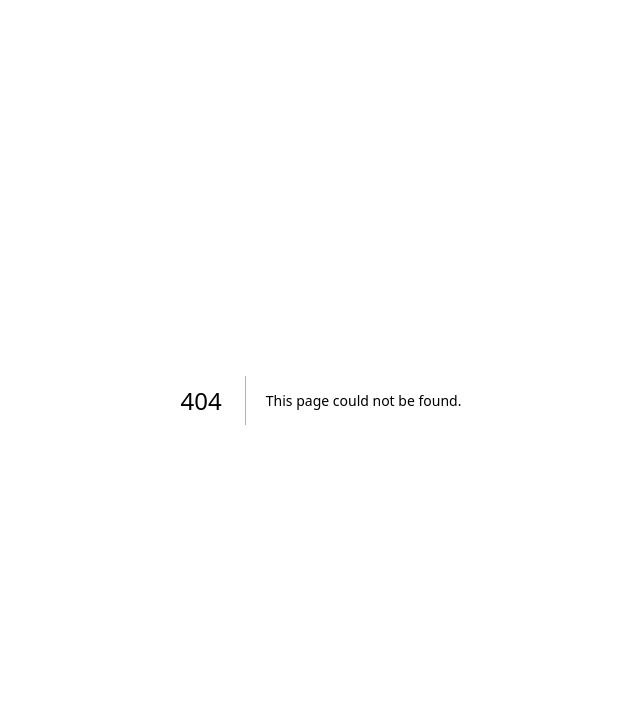
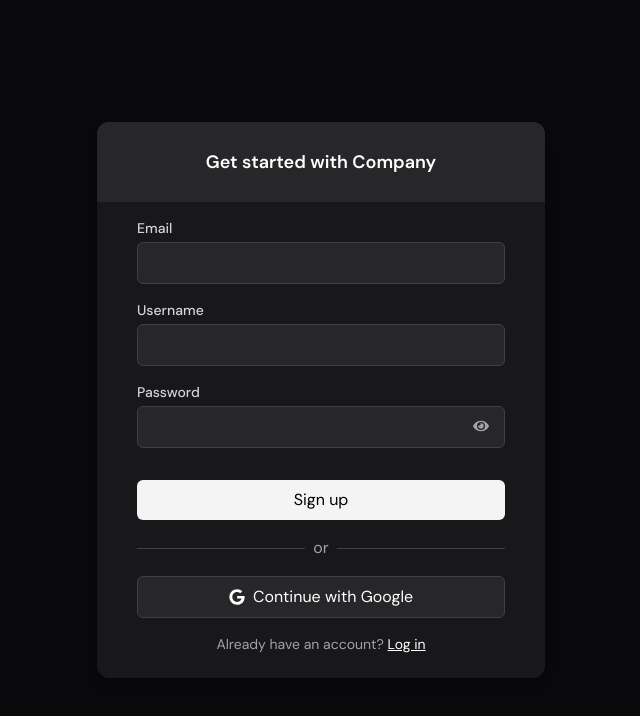
Before and after one commit to lklkevin/pear, a Next.js app in the folder app/frontend/: page /signup in a window 1280 px wide. Before the commit this address had no page. Shown: the top 716 px of the page, without its empty margins (319-959 px from the left). Built offline with nearby package versions, Linux system fonts and the light colour scheme.

Commit message:
made signup and login components and pages

```diff
--- /dev/null
+++ b/app/frontend/components/login/loginForm.tsx
@@ -0,0 +1,73 @@
+import React, { useState } from "react";
+import { FaEyeSlash, FaEye, FaGoogle } from "react-icons/fa";
+
+const Login: React.FC = () => {
+  const [email, setEmail] = useState("");
+  const [password, setPassword] = useState("");
+  const [showPassword, setShowPassword] = useState(false);
+
+  return (
+    <div>
+      <div className="bg-zinc-900 text-white py-6 px-10 rounded-xl shadow-lg w-[28rem] mx-auto">
+
+        <div className="grid place-items-center -mx-10 -my-6 bg-zinc-800 p-6 rounded-t-xl mb-6 h-18">
+          <h2 className="text-lg font-semibold">Welcome back!</h2>
+        </div>
+
+        <form className="space-y-4">
+          <div>
+            <label className="block text-sm font-medium text-zinc-300">Email / Username</label>
+            <input
+              type="email"
+              className="w-full p-2 mt-1 bg-zinc-800 border border-zinc-700 rounded-md focus:outline-none focus:ring-1 focus:ring-zinc-500"
+              value={email}
+              onChange={(e) => setEmail(e.target.value)}
+              required
+            />
+          </div>
+
+          <div className="relative">
+            <label className="flex justify-between text-sm font-medium text-zinc-300">
+                Password
+                <a href="#" className="text-white underline">Forgot Password?</a>
+            </label>
+            <input
+              type={showPassword ? "text" : "password"}
+              className="w-full p-2 mt-1 bg-zinc-800 border border-zinc-700 rounded-md focus:outline-none focus:ring-1 focus:ring-zinc-500"
+              value={password}
+              onChange={(e) => setPassword(e.target.value)}
+              required
+            />
+            <button
+              type="button"
+              className="mr-1 absolute right-3 top-9 text-zinc-400 hover:text-zinc-200"
+              onClick={() => setShowPassword(!showPassword)}
+            >
+              {showPassword ? <FaEyeSlash /> : <FaEye />}
+            </button>
+          </div>
+
+          <button className="w-full bg-zinc-100 text-black py-2 rounded-md hover:bg-zinc-300 transition !mt-8">
+            Log in
+          </button>
+        </form>
+
+        <div className="flex items-center my-4">
+          <hr className="flex-grow border-zinc-700" />
+          <span className="mx-2 text-zinc-400">or</span>
+          <hr className="flex-grow border-zinc-700" />
+        </div>
+
+        <button className="w-full flex items-center justify-center bg-zinc-800 py-2 rounded-md hover:bg-zinc-700 transition border border-zinc-700">
+          <span className="mr-2"><FaGoogle /></span> Continue with Google
+        </button>
+
+        <p className="text-center text-sm text-zinc-400 mt-4">
+          Don't have an account? <a href="#" className="text-white underline">Sign up</a>
+        </p>
+      </div>
+    </div>
+  );
+};
+
+export default Login;
--- /dev/null
+++ b/app/frontend/components/signup/signupForm.tsx
@@ -0,0 +1,80 @@
+import React, { useState } from "react";
+import { FaEyeSlash, FaEye, FaGoogle } from "react-icons/fa";
+
+const Signup: React.FC = () => {
+  const [email, setEmail] = useState("");
+  const [username, setUsername] = useState("");
+  const [password, setPassword] = useState("");
+  const [showPassword, setShowPassword] = useState(false);
+
+  return (
+    <div>
+      <div className="bg-zinc-900 text-white py-6 px-10 rounded-xl shadow-lg w-[28rem] mx-auto">
+        <div className="grid place-items-center -mx-10 -my-6 bg-zinc-800 p-4 rounded-t-xl mb-4 h-20">
+          <h2 className="text-lg font-semibold">Get started with Company</h2>
+        </div>
+        <form className="space-y-4">
+          <div>
+            <label className="block text-sm font-medium text-zinc-300">Email</label>
+            <input
+              type="email"
+              className="w-full p-2 mt-1 bg-zinc-800 border border-zinc-700 rounded-md focus:outline-none focus:ring-1 focus:ring-zinc-500"
+              value={email}
+              onChange={(e) => setEmail(e.target.value)}
+              required
+            />
+          </div>
+
+          <div>
+            <label className="block text-sm font-medium text-zinc-300">Username</label>
+            <input
+              type="text"
+              className="w-full p-2 mt-1 bg-zinc-800 border border-zinc-700 rounded-md focus:outline-none focus:ring-1 focus:ring-zinc-500"
+              value={username}
+              onChange={(e) => setUsername(e.target.value)}
+              required
+            />
+          </div>
+
+          <div className="relative">
+            <label className="block text-sm font-medium text-zinc-300">Password</label>
+            <input
+              type={showPassword ? "text" : "password"}
+              className="w-full p-2 mt-1 bg-zinc-800 border border-zinc-700 rounded-md focus:outline-none focus:ring-1 focus:ring-zinc-500"
+              value={password}
+              onChange={(e) => setPassword(e.target.value)}
+              required
+            />
+            <button
+              type="button"
+              className="mr-1 absolute right-3 top-9 text-zinc-400 hover:text-zinc-200"
+              onClick={() => setShowPassword(!showPassword)}
+            >
+              {showPassword ? <FaEyeSlash /> : <FaEye />}
+            </button>
+          </div>
+
+          <button className="w-full bg-zinc-100 text-black py-2 rounded-md hover:bg-zinc-300 transition !mt-8">
+            Sign up
+          </button>
+        </form>
+
+        <div className="flex items-center my-4">
+          <hr className="flex-grow border-zinc-700" />
+          <span className="mx-2 text-zinc-400">or</span>
+          <hr className="flex-grow border-zinc-700" />
+        </div>
+
+        <button className="w-full flex items-center justify-center bg-zinc-800 py-2 rounded-md hover:bg-zinc-700 transition border border-zinc-700">
+          <span className="mr-2"><FaGoogle /></span> Continue with Google
+        </button>
+
+        <p className="text-center text-sm text-zinc-400 mt-4">
+          Already have an account? <a href="#" className="text-white underline">Log in</a>
+        </p>
+      </div>
+    </div>
+  );
+};
+
+export default Signup;
--- a/app/frontend/package.json
+++ b/app/frontend/package.json
@@ -12,7 +12,8 @@
     "framer-motion": "^12.4.1",
     "next": "^15.1.6",
     "react": "^19.0.0",
-    "react-dom": "^19.0.0"
+    "react-dom": "^19.0.0",
+    "react-icons": "^5.4.0"
   },
   "devDependencies": {
     "@eslint/eslintrc": "^3",
--- /dev/null
+++ b/app/frontend/pages/login.tsx
@@ -0,0 +1,13 @@
+import React from "react";
+import Login from "../components/login/loginForm";
+
+
+const LoginPage: React.FC = () => {
+  return (
+    <div className="flex items-center justify-center min-h-screen bg-zinc-950">
+      <Login />
+    </div>
+  );
+};
+
+export default LoginPage;
--- /dev/null
+++ b/app/frontend/pages/signup.tsx
@@ -0,0 +1,12 @@
+import React from "react";
+import Signup from "../components/signup/signupForm"; // Import Signup component
+
+const SignupPage: React.FC = () => {
+  return (
+    <div className="flex items-center justify-center min-h-screen bg-zinc-950">
+      <Signup />
+    </div>
+  );
+};
+
+export default SignupPage;
```
Also changed, not shown: 1 other file (tests, documents, lock files or other folders).
